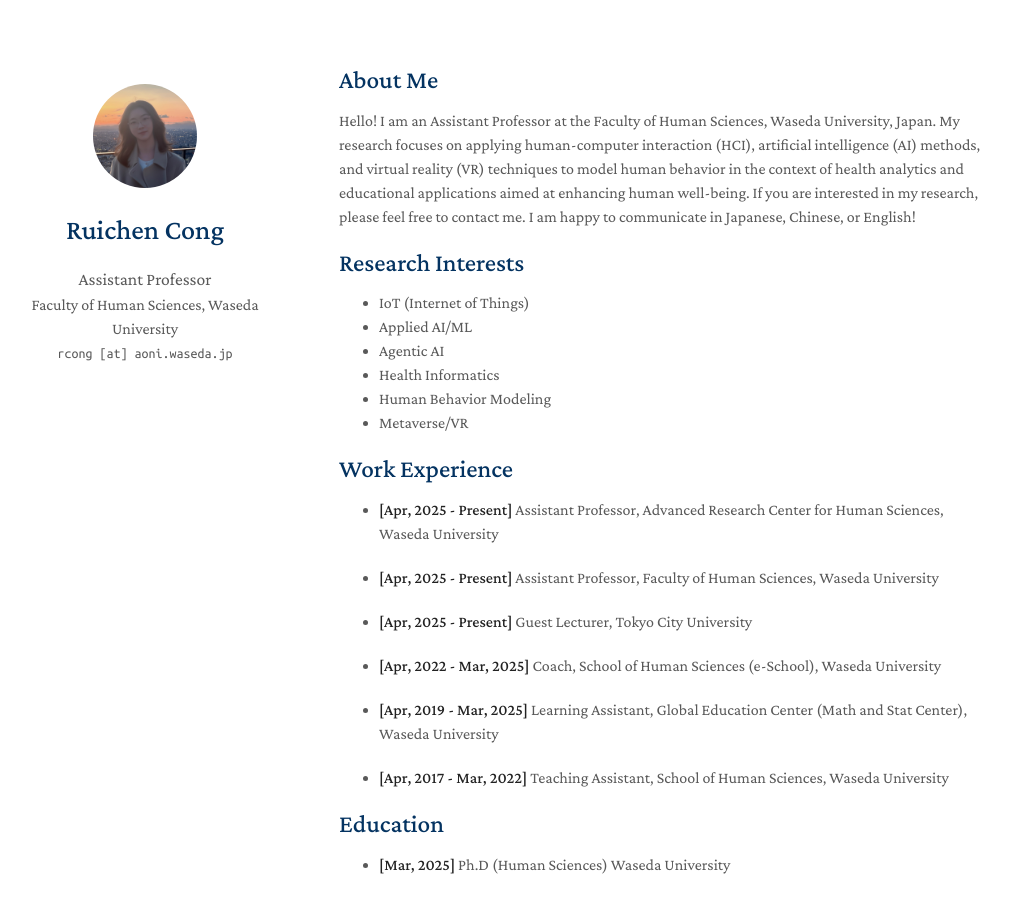
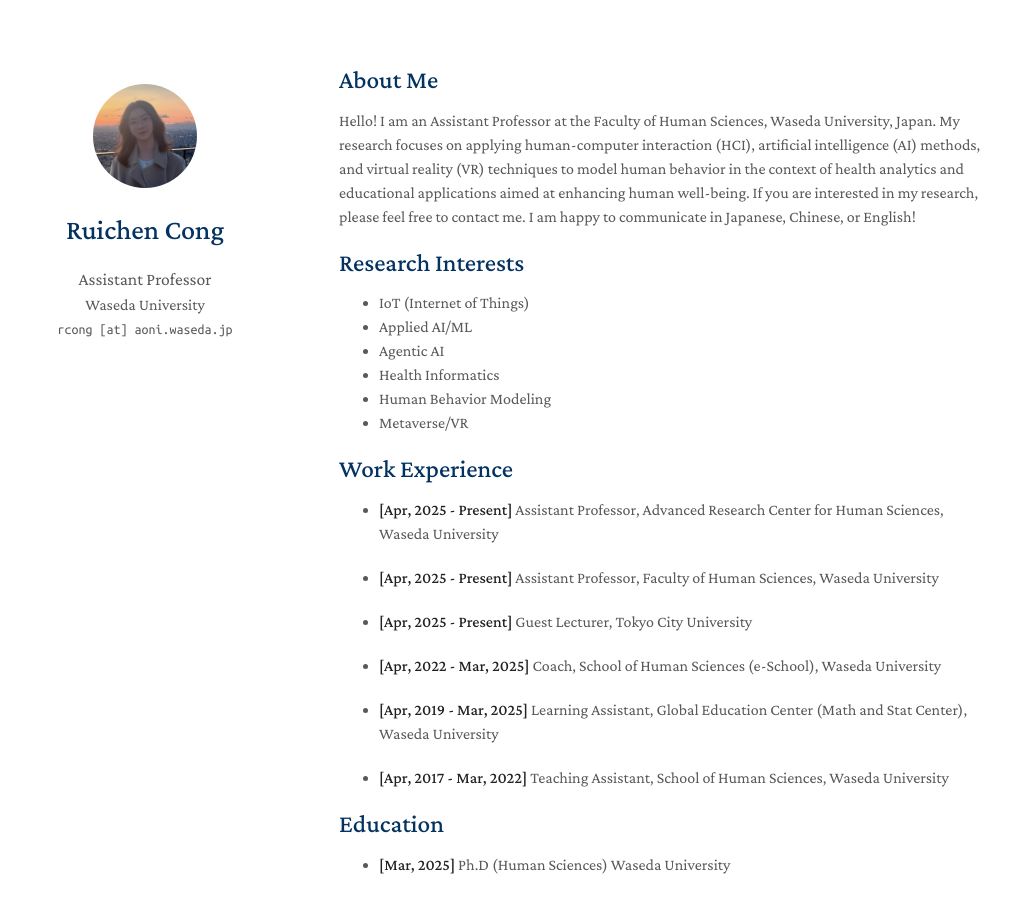
Before and after one commit to ruichencong/ruichencong.github.io, a Jekyll site: the page built from index.md, in a window 1280 px wide and 900 px high. Shown: the whole window, without its empty margins (131-1142 px from the left). Built offline with Jekyll 4.4.1, drawn with Linux system fonts in a browser that asks for light colours; a style sheet for code colours, icons or effects is not loaded; our own code applies the rules of GitHub Pages for plain Markdown files.

Commit message:
Change affiliation to Waseda University
Updated affiliation to reflect current institution.

```diff
--- a/_config.yml
+++ b/_config.yml
@@ -4,7 +4,7 @@
 # Basic Information
 title: Ruichen Cong
 position: Assistant Professor
-affiliation: Faculty of Human Sciences, Waseda University
+affiliation: Waseda University
 email: rcong [at] aoni.waseda.jp
 
 # Search Engine Optimization (SEO)
```
